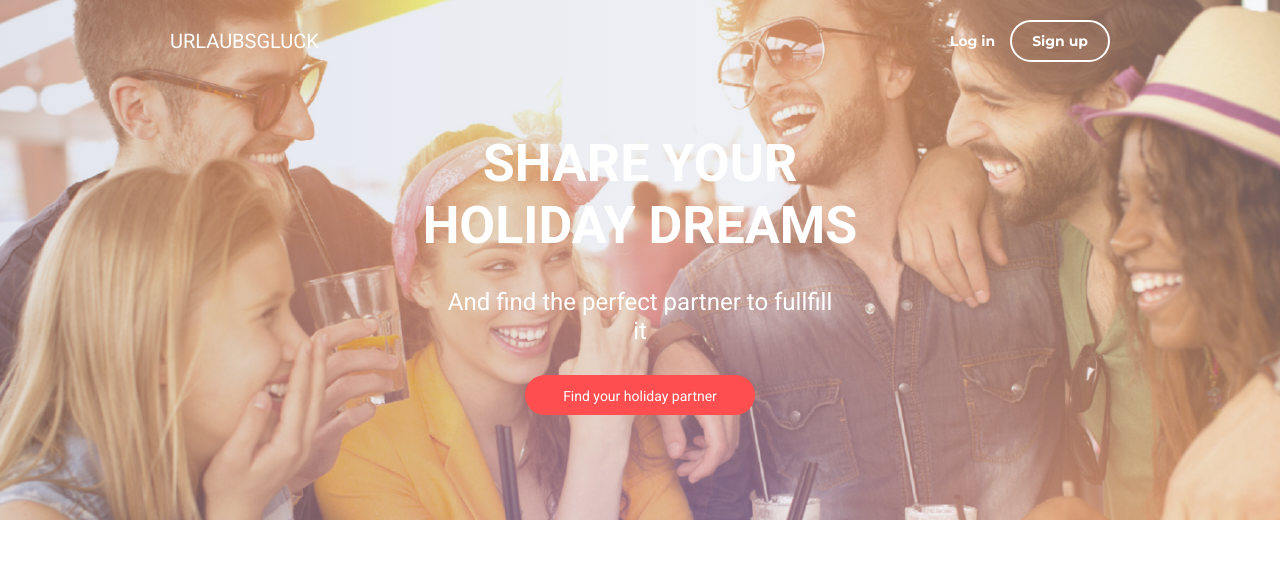
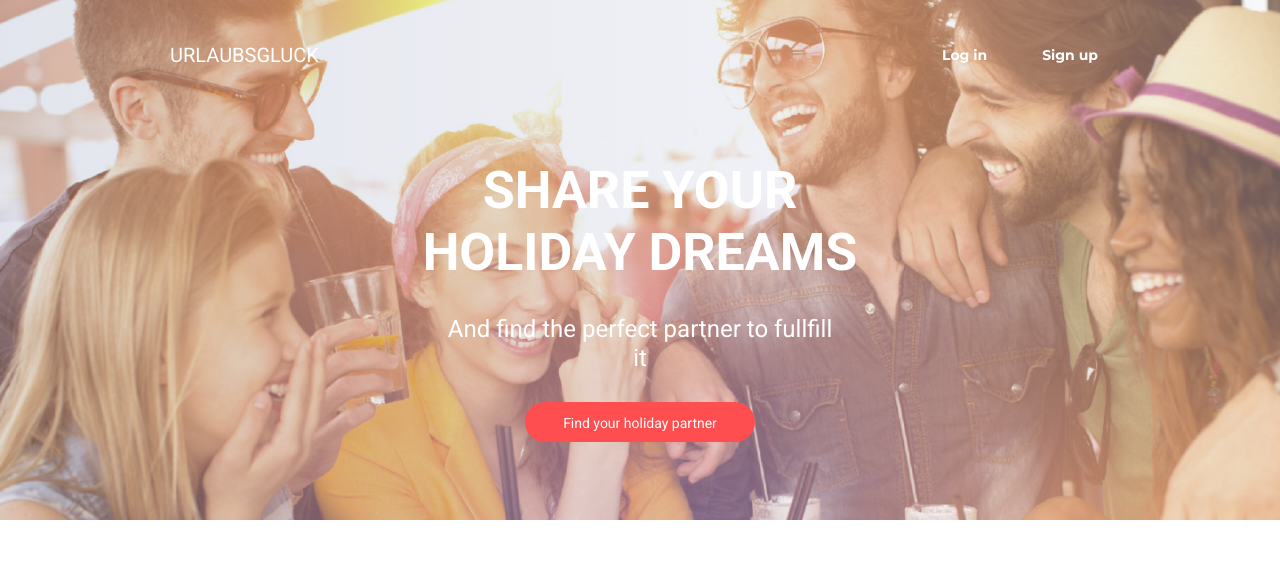
Before and after one commit to Skrypkina/Larysa, a plain HTML site: page html-css/modul8/index.html in a window 1280 px wide. Shown: the top 587 px of the page. Drawn offline with Linux system fonts and the light colour scheme.

Commit message:
modul8-fixed

```diff
--- a/html-css/modul8/css/media.css
+++ b/html-css/modul8/css/media.css
@@ -102,6 +102,8 @@
         justify-content: space-between;
         margin-bottom: 80px;
         padding-top: 30px;
+        height: 80px;
+
     }
     .banner-text-title {
         width: 450px;
@@ -140,4 +142,19 @@
    .lucas::after {
        top: 105px;
    }
+   .menu-item a:hover {
+    border: 2px solid #ffffff;
+    padding: 10px;
+    border-radius: 25px;
+   }
+   .menu-item a {
+       display: block;
+       padding: 10px;
+       border: 2px solid transparent;
+   }
+   .menu {
+       width: 180px;
+
+   }
+
  }
--- a/html-css/modul8/css/styles.css
+++ b/html-css/modul8/css/styles.css
@@ -90,11 +90,11 @@ img {
     align-items: center;
 
 }
-span {
+/* span {
     border: 2px solid #ffffff;
     padding: 10px 20px;
     border-radius: 25px;
-}
+} */
 .banner-text-link {
     text-decoration: none;
     font-family: 'Roboto', sans-serif;
--- a/html-css/modul8/index.html
+++ b/html-css/modul8/index.html
@@ -24,7 +24,7 @@
                         <a href="#">Log in</a>
                     </li>
                     <li class="menu-item">
-                        <a href=""><span>Sign up</span></a>
+                        <a href="#">Sign up</a>
                     </li>
                 </ul>
             </nav>
```
